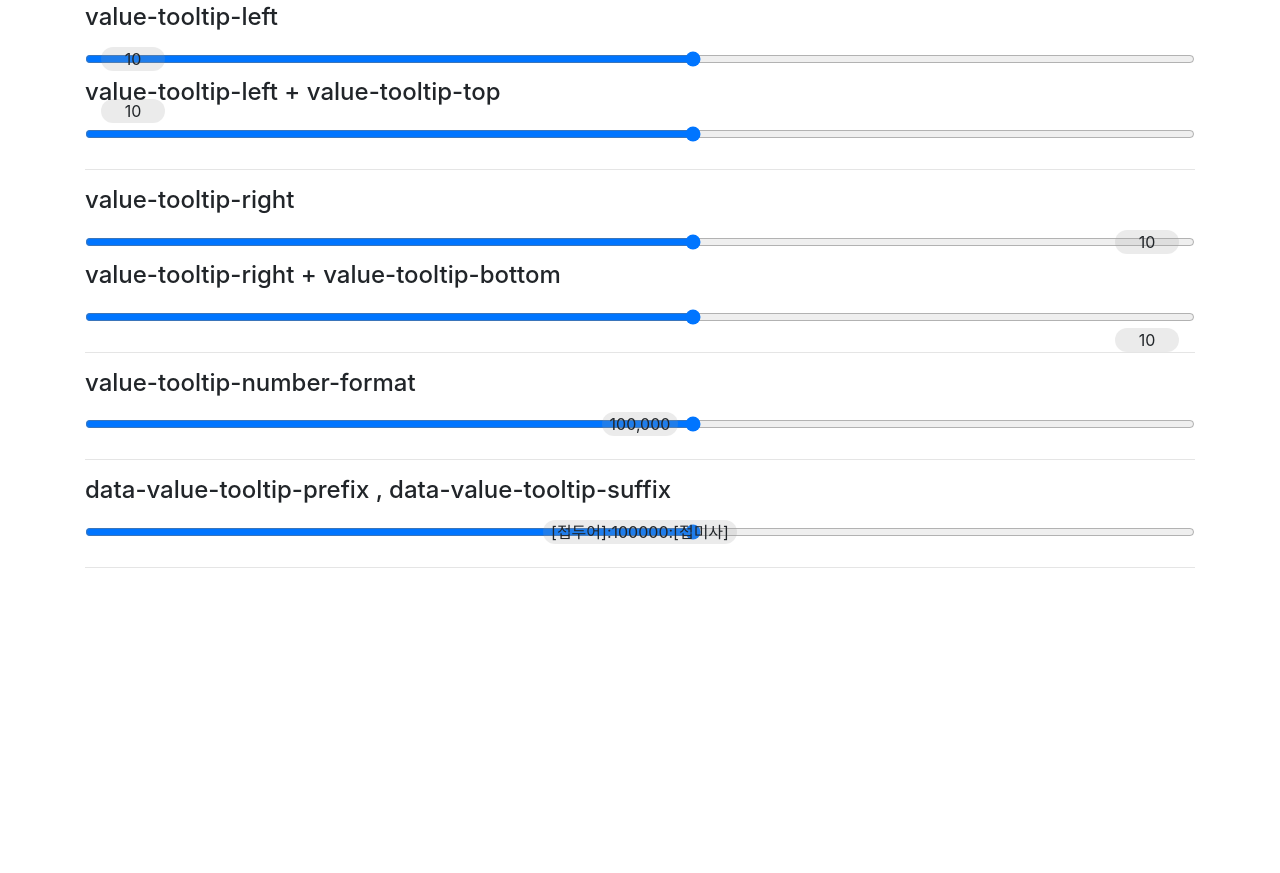
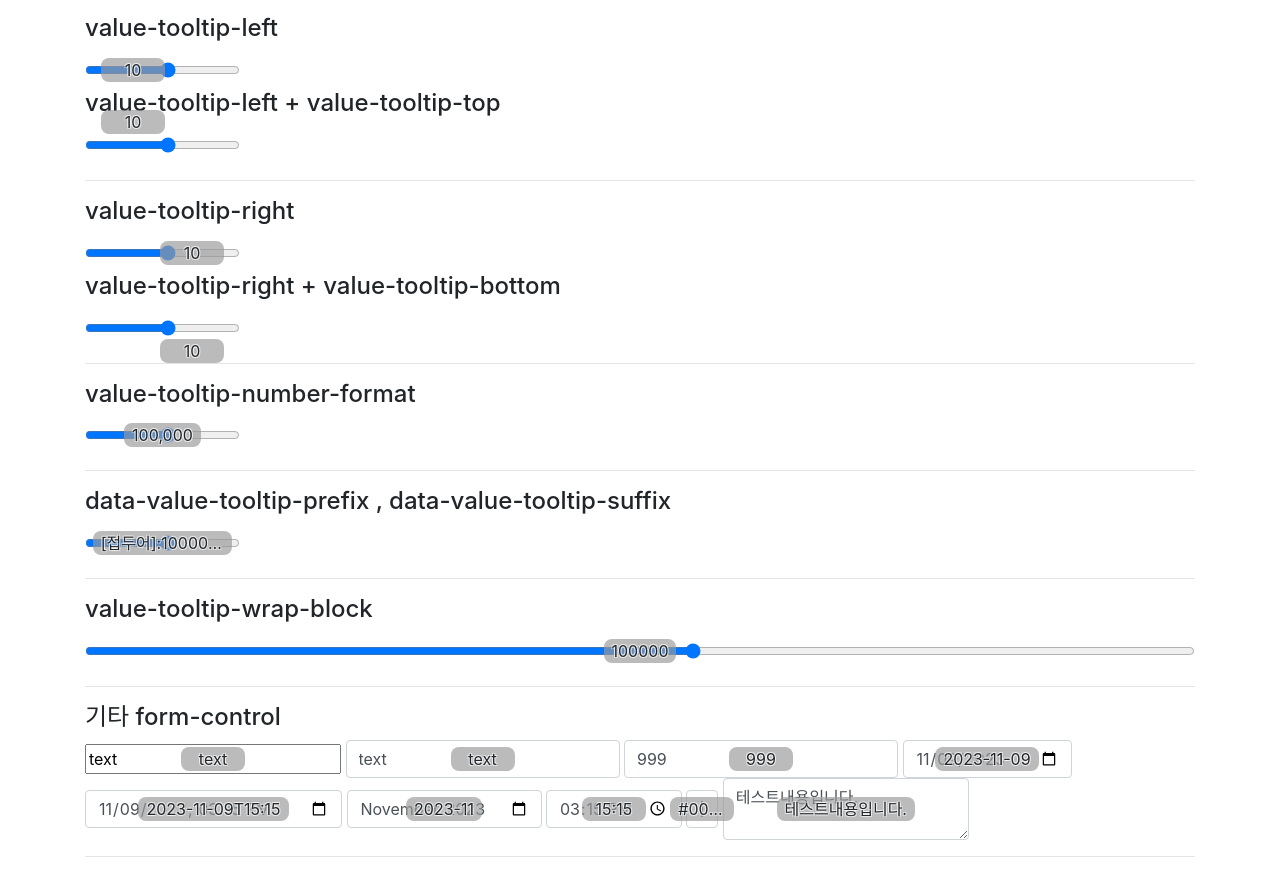
Before and after one commit to mins01/ui_valueTooltip, a plain HTML site: page index.html in a window 1280 px wide. Shown: the part 543-1416 px from the top of the page. Before the commit the page ends 1127 px from the top, so only its background shows below. Drawn offline with nearby package versions, Linux system fonts and the light colour scheme; a script that the page names is missing.

Commit message:
inline-block

```diff
--- a/index.html
+++ b/index.html
@@ -48,18 +48,17 @@
 	<div class="container">
         <h1>ui_valueTooltop</h1>
         <hr>
-
-        <div class="value-tooltip-wrap ">
-            <div class="value-tooltip value-tooltip-center" data-value-tooltip-data="yy"></div>
-            <input type="text" class="form-control value-tooltip-form-control" value="text">
-        </div>
-        <hr>
-        <div class="value-tooltip-wrap">
-            <div class="value-tooltip value-tooltip-center" data-value-tooltip-data="yy"></div>
-            <input type="number" class="form-control value-tooltip-form-control" value="999">
-        </div>
+        form-control 의 value를 툴팁으로 보여준다.<br>
+        input[type="range"] 인 경우 상세 값을 알기 힘들어서 만들었다.<br>
+        툴팁의 내용은 줄바꿈 제거해서 보여진다.<br>
+        너무 길면 말 줄임표로 표시된다.<br>
+        툴팁은 선택할 수 없다.
         <hr>
         <h4>value-tooltip-center (default)</h4>
+        <div class="value-tooltip-wrap">
+            <div class="value-tooltip" data-value-tooltip-data="yy"></div>
+            <input type="range" class="form-control value-tooltip-form-control" value="" min="-100" max="100">
+        </div>
         <div class="value-tooltip-wrap">
             <div class="value-tooltip value-tooltip-center" data-value-tooltip-data="yy"></div>
             <input type="range" class="form-control value-tooltip-form-control" value="10" min="-100" max="100">
@@ -111,6 +110,57 @@
             <input type="range" class="form-control value-tooltip-form-control" value="100000" min="-1000000" max="1000000">
         </div>
         <hr>
+        <h4>value-tooltip-wrap-block</h4>
+        <div class="value-tooltip-wrap value-tooltip-wrap-block">
+            <div class="value-tooltip "></div>
+            <input type="range" class="form-control value-tooltip-form-control" value="100000" min="-1000000" max="1000000">
+        </div>
+        <hr>
+        <h4>기타 form-control</h4>
+        <div class="value-tooltip-wrap ">
+            <div class="value-tooltip value-tooltip-center" data-value-tooltip-data="yy"></div>
+            <input type="text" class="value-tooltip-form-control" value="text">
+        </div>
+        <div class="value-tooltip-wrap ">
+            <div class="value-tooltip value-tooltip-center" data-value-tooltip-data="yy"></div>
+            <input type="text" class="form-control value-tooltip-form-control" value="text">
+        </div>
+
+        <div class="value-tooltip-wrap">
+            <div class="value-tooltip value-tooltip-center" data-value-tooltip-data="yy"></div>
+            <input type="number" class="form-control value-tooltip-form-control" value="999">
+        </div>
+
+        <div class="value-tooltip-wrap">
+            <div class="value-tooltip value-tooltip-center" data-value-tooltip-data="yy"></div>
+            <input type="date" class="form-control value-tooltip-form-control" value="2023-11-09">
+        </div>
+
+        <div class="value-tooltip-wrap">
+            <div class="value-tooltip value-tooltip-center" data-value-tooltip-data="yy"></div>
+            <input type="datetime-local" class="form-control value-tooltip-form-control" value="2023-11-09T15:15">
+        </div>
+
+        <div class="value-tooltip-wrap">
+            <div class="value-tooltip value-tooltip-center" data-value-tooltip-data="yy"></div>
+            <input type="month" class="form-control value-tooltip-form-control" value="2023-11">
+        </div>
+
+        <div class="value-tooltip-wrap">
+            <div class="value-tooltip value-tooltip-center" data-value-tooltip-data="yy"></div>
+            <input type="time" class="form-control value-tooltip-form-control" value="15:15">
+        </div>
+
+        <div class="value-tooltip-wrap">
+            <div class="value-tooltip value-tooltip-center" data-value-tooltip-data="yy"></div>
+            <input type="color" class="form-control value-tooltip-form-control" value="#000000">
+        </div>
+
+        <div class="value-tooltip-wrap">
+            <div class="value-tooltip value-tooltip-center" data-value-tooltip-data="yy"></div>
+            <textarea class="form-control value-tooltip-form-control">테스트내용입니다.</textarea>
+        </div>
+        <hr>
 	</div>
 </body>
 </html>
--- a/valueTooltip.css
+++ b/valueTooltip.css
@@ -2,8 +2,13 @@
 
 .value-tooltip-wrap{
     position: relative;
+    display: inline-block;
+    vertical-align: middle;
 }
+.value-tooltip-wrap.value-tooltip-wrap-block{
+    display: block;
 
+}
 .value-tooltip-wrap .value-tooltip{
     z-index: 1;
     pointer-events: none;
@@ -19,9 +24,9 @@
 }
 .value-tooltip-wrap .value-tooltip::after{
     content: attr(data-value-tooltip-prefix)attr(data-value-tooltip-data)attr(data-value-tooltip-suffix);
-    background-color: #99999933;
+    background-color: #999999aa;
     padding:0 0.5em;
-    border-radius: 10em;
+    border-radius: 0.5em;
     min-width: 4em;
     max-width: 90%;
     text-align: center;
@@ -29,6 +34,8 @@
     overflow: hidden;
     text-overflow: ellipsis;
     white-space: nowrap;
+
+    text-shadow:1px 1px 0 #ffffff99,-1px 1px 0 #ffffff99,-1px -1px 0 #ffffff99,1px -1px 0 #ffffff99;
 }
 
 .value-tooltip.value-tooltip-center {
```
